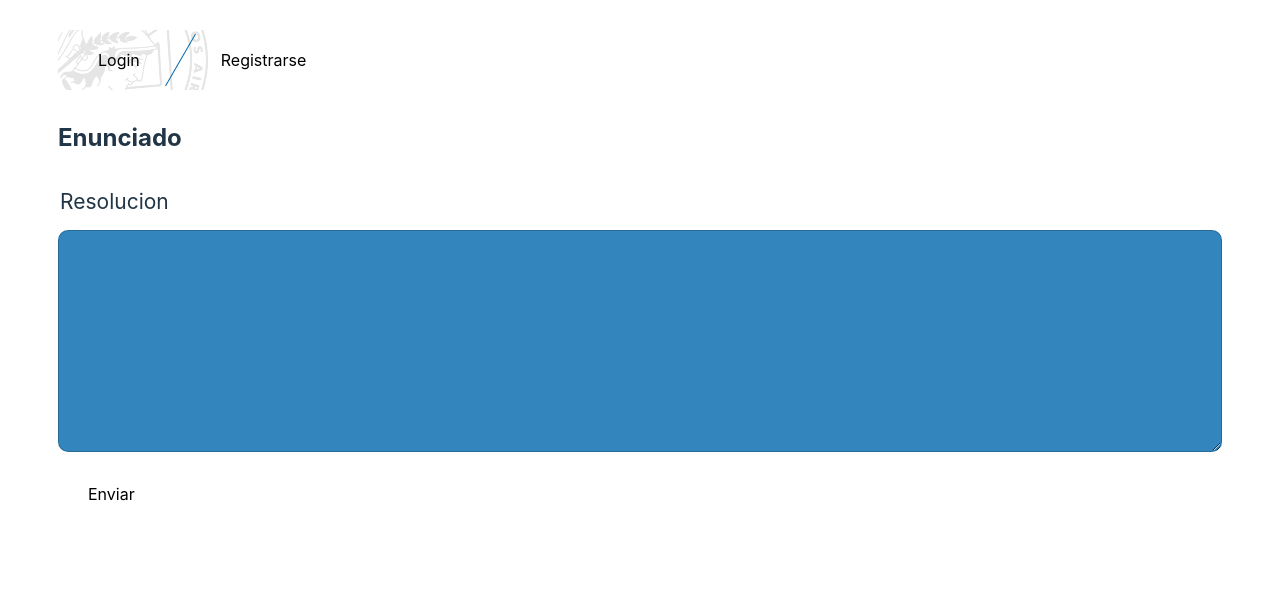
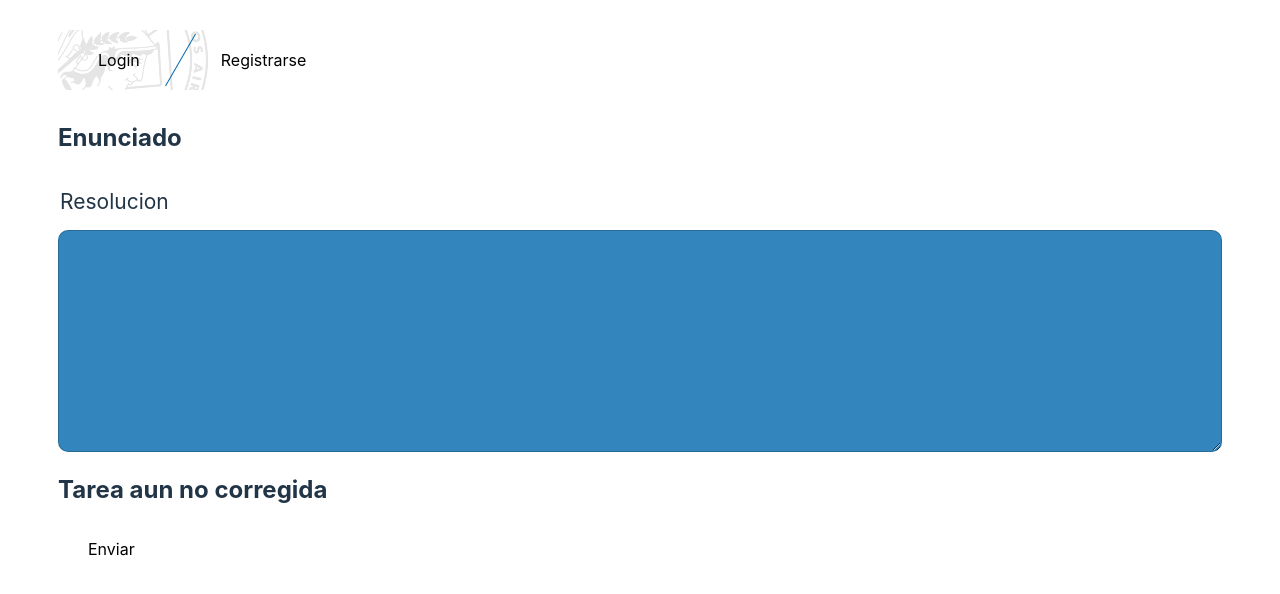
Before and after one commit to thiagokovnat/admin1-front, a React (Vite) app: page /task/1 in a window 1280 px wide. Shown: the top 594 px of the page. Built offline with nearby package versions, Linux system fonts and the light colour scheme; no server answers.

Commit message:
Add grade message in task view

```diff
--- a/src/pages/ViewTask.tsx
+++ b/src/pages/ViewTask.tsx
@@ -1,7 +1,7 @@
 import { useNavigate, useParams } from "react-router-dom";
 import { Layout } from "../components/Layout/Layout";
 import { useEffect, useState } from "react";
-import { createResolution, editResolution, getTask } from "../api/Tasks";
+import { createResolution, editResolution, getTask, getOwnResolution } from "../api/Tasks";
 import { Input } from "../components/input/Input";
 import { Button } from "../components/button/Button";
 
@@ -10,6 +10,7 @@ export const ViewTask = () => {
 
   const [task, setTask] = useState(null);
   const [resolution, setResolution] = useState("");
+  const [grade, setGrade] = useState(0);
   const navigate = useNavigate();
 
   const sendResolution = async () => {
@@ -30,6 +31,12 @@ export const ViewTask = () => {
     });
   }, []);
 
+  useEffect(() => {
+    getOwnResolution(id /*,userId*/).then((resolution) => {
+      setGrade(resolution.grade);
+    });
+  }, []);
+
   return (
     <Layout>
       <h1>{task && task.title}</h1>
@@ -42,6 +49,7 @@ export const ViewTask = () => {
           setResolution(e.target.value)
         }
       />
+      <h2>{grade <= 0? "Tarea aun no corregida":`Su nota es ${grade}`}</h2>
       <Button title="Enviar" onClick={sendResolution} />
     </Layout>
   );
```
